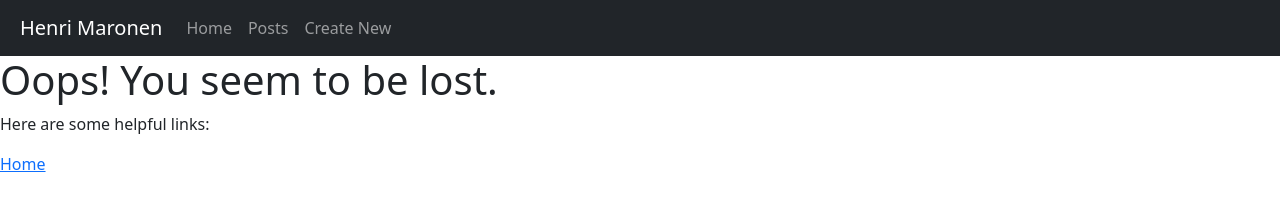
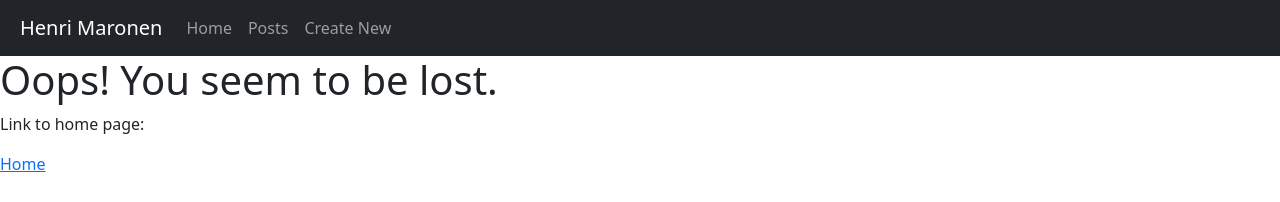
Before and after one commit to HenronenGIT/slush-assignment, a React (Create React App) app in the folder client/: page /not_found in a window 1280 px wide. Shown: the top 202 px of the page. Built offline with nearby package versions, Linux system fonts and the light colour scheme.

Commit message:
not_found endpoint added

```diff
--- a/client/src/App.tsx
+++ b/client/src/App.tsx
@@ -16,6 +16,7 @@ const App: React.FC = () => {
 			<Routes>
 				<Route path='*' element={<NotFound />} />
 				<Route path='/' element={<Home />} />
+				<Route path='/not_found' element={<NotFound />} />
 				<Route path='/blogs' element={<BlogGallery />} />
 				<Route path='/create' element={<BlogForm />} />
 				<Route path='/blogs/:id' element={<BlogPost />} />
--- a/client/src/components/BlogPost.tsx
+++ b/client/src/components/BlogPost.tsx
@@ -15,6 +15,7 @@ interface Blog {
 const BlogPost: React.FC = () => {
 	const [blog, setBlog] = useState<Blog>({ id: 0, title: '', content: '', created_at: '' });
 	const { id } = useParams<{ id: string }>();
+
 	const navigate = useNavigate()
 
 	useEffect(() => {
@@ -22,6 +23,11 @@ const BlogPost: React.FC = () => {
 			try {
 				const fetchedBlog = await blogService.getOne(id)
 				setBlog(fetchedBlog)
+				if (fetchedBlog) {
+					setBlog(fetchedBlog)
+				} else {
+					navigate('/not_found')
+				}
 			}
 			catch (error) {
 				console.log(error)
@@ -38,7 +44,6 @@ const BlogPost: React.FC = () => {
 			console.log(error)
 		}
 	}
-
 	return (
 		<div className="container mt-3">
 			<div className="card">
--- a/client/src/components/NotFound.tsx
+++ b/client/src/components/NotFound.tsx
@@ -4,7 +4,7 @@ const NotFound = () => {
 	return (
 		<div >
 			<h1>Oops! You seem to be lost.</h1>
-			<p>Here are some helpful links:</p>
+			<p>Link to home page:</p>
 			<Link to='/'>Home</Link>
 		</div>
 	)
```
